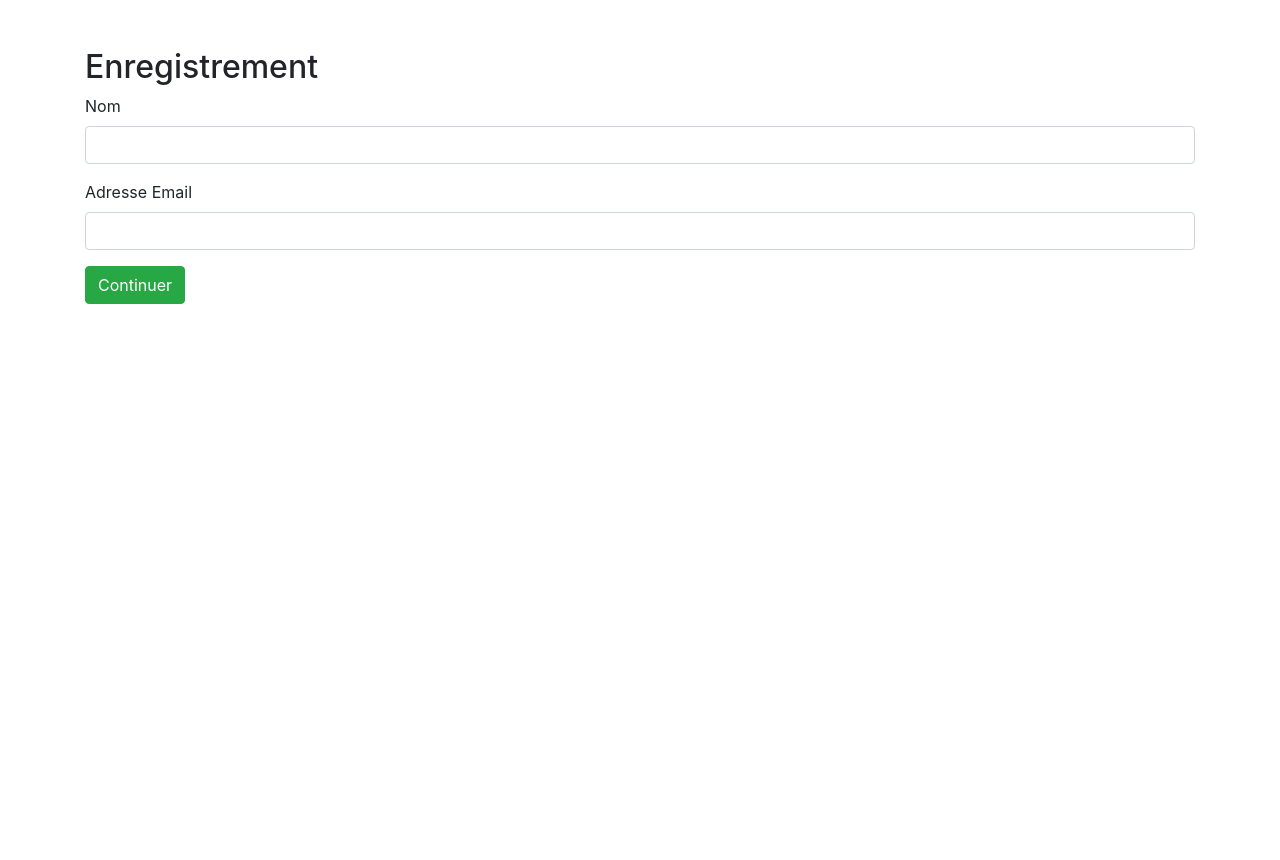
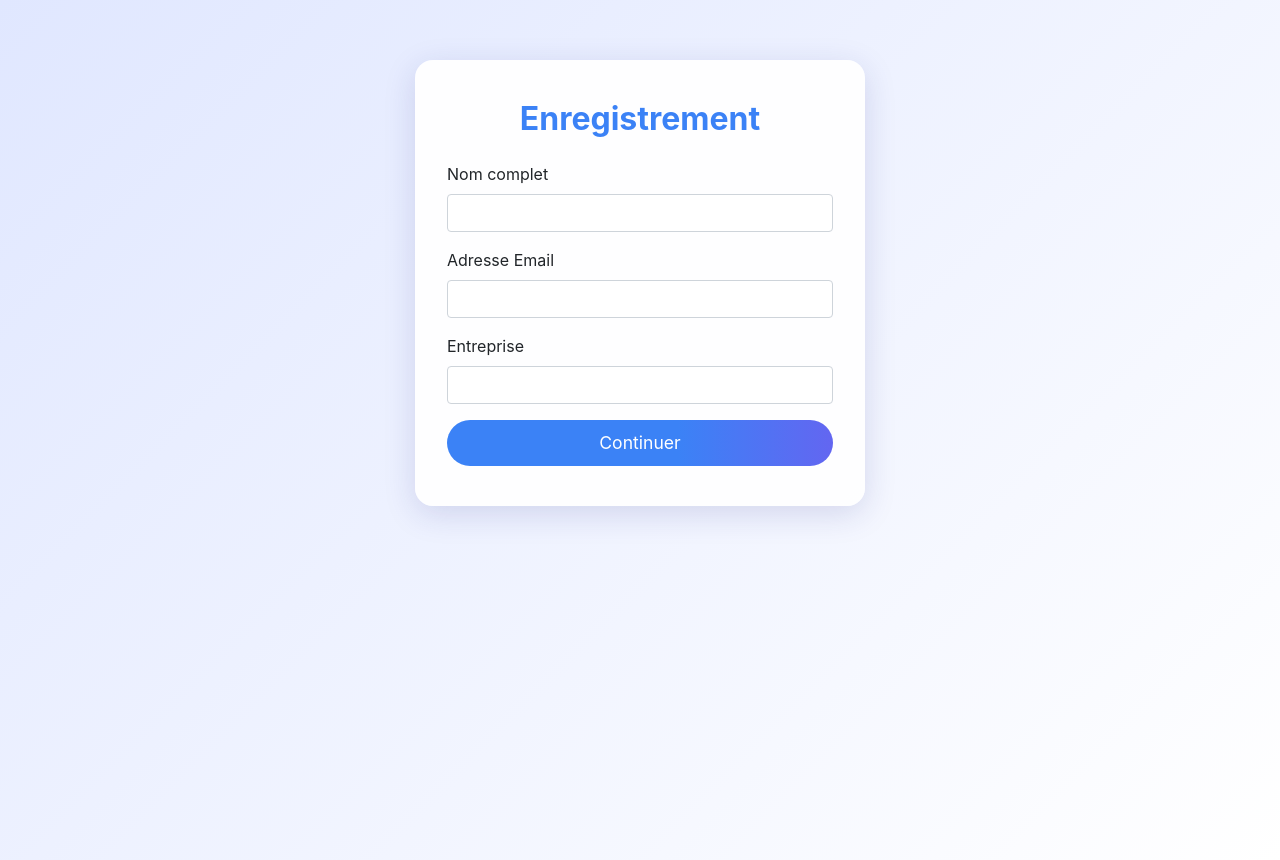
Before and after one commit to Goshen001/Examen_en_ligne, a plain HTML site: page register.html in a window 1280 px wide. Before the commit the page ends 800 px from the top, so only its background shows below. Drawn offline with nearby package versions, Linux system fonts and the light colour scheme.

Commit message:
Mise à jour du site

```diff
--- a/register.html
+++ b/register.html
@@ -3,30 +3,85 @@
 <head>
     <meta charset="UTF-8">
     <title>Enregistrement - Examen en ligne</title>
+    <meta name="viewport" content="width=device-width, initial-scale=1">
+
+    <!-- Bootstrap -->
     <link rel="stylesheet" href="https://cdn.jsdelivr.net/npm/bootstrap@4.0.0/dist/css/bootstrap.min.css">
+
+    <!-- Styles identiques à la page d'accueil -->
+    <style>
+        body {
+            background: linear-gradient(135deg, #e0e7ff 0%, #fff 100%);
+            min-height: 100vh;
+        }
+        .register-card {
+            max-width: 450px;
+            margin: 60px auto;
+            box-shadow: 0 8px 32px 0 rgba(31, 38, 135, 0.15);
+            border-radius: 18px;
+            background: rgba(255,255,255,0.95);
+            padding: 2.5rem 2rem;
+        }
+        h2 {
+            color: #3b82f6;
+            font-weight: 700;
+            margin-bottom: 1.5rem;
+            text-align: center;
+        }
+        .btn-success {
+            background: linear-gradient(90deg, #3b82f6 60%, #6366f1 100%);
+            border: none;
+            font-size: 1.1rem;
+            padding: 0.6rem 2rem;
+            border-radius: 30px;
+            display: block;
+            width: 100%;
+            margin-top: 1rem;
+        }
+        .btn-success:hover {
+            background: linear-gradient(90deg, #6366f1 60%, #3b82f6 100%);
+        }
+        @media (max-width: 576px) {
+            .register-card {
+                margin: 30px 10px;
+                padding: 1.5rem;
+            }
+        }
+    </style>
 </head>
 <body>
-    <div class="container mt-5">
+
+    <div class="register-card">
         <h2>Enregistrement</h2>
         <form id="register-form">
             <div class="form-group">
-                <label for="name">Nom</label>
-                <input type="text" class="form-control" id="name" required>
+                <label for="fullname">Nom complet</label>
+                <input type="text" class="form-control" id="fullname" required>
             </div>
             <div class="form-group">
                 <label for="email">Adresse Email</label>
                 <input type="email" class="form-control" id="email" required>
             </div>
+            <div class="form-group">
+                <label for="school">Entreprise</label>
+                <input type="text" class="form-control" id="school" required>
+            </div>
             <button type="submit" class="btn btn-success">Continuer</button>
         </form>
     </div>
+
     <script>
         document.getElementById('register-form').onsubmit = function(e) {
             e.preventDefault();
-            localStorage.setItem('user_name', document.getElementById('name').value);
-            localStorage.setItem('user_email', document.getElementById('email').value);
+
+            const fullname = document.getElementById('fullname').value;
+            const email = document.getElementById('email').value;
+            const school = document.getElementById('school').value;
+
+            localStorage.setItem('flg_user', JSON.stringify({ fullname, email, school }));
             window.location.href = "rules.html";
-        }
+        };
     </script>
+
 </body>
 </html>
```
Also changed, not shown: exam.html (+1 -0 lines), rules.html (+1 -0 lines).
